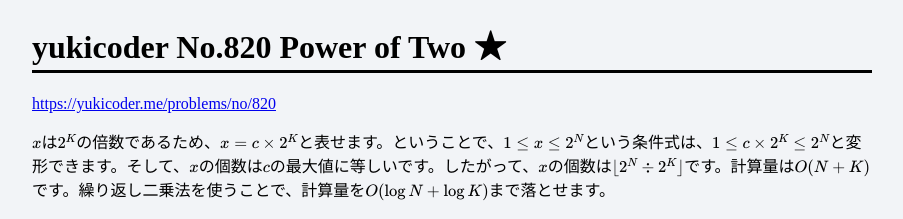
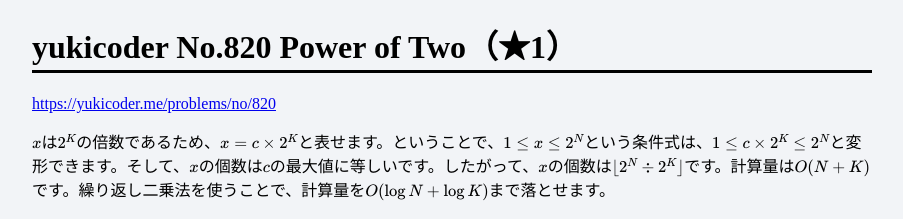
Before and after one commit to penguinshunya/penguinshunya.github.io, a Jekyll site: the page memo/yukicoder/820.html, which Jekyll copies as it is, in a window 1280 px wide. Shown: the top 219 px of the page, without its empty margins (188-1091 px from the left). Built offline with Jekyll 4.4.1, drawn with Linux system fonts in a browser that asks for light colours; formulas are drawn with MathJax 3.

Commit message:
Update 820.html

```diff
--- a/memo/yukicoder/820.html
+++ b/memo/yukicoder/820.html
@@ -70,7 +70,7 @@
 </Head>
 <body>
 <div id="container">
-<h1>yukicoder No.820 Power of Two ★</h1>
+<h1>yukicoder No.820 Power of Two（★1）</h1>
 <a target="_blank" href="https://yukicoder.me/problems/no/820">https://yukicoder.me/problems/no/820</a>
 <p>$x$は$2^K$の倍数であるため、$x = c \times 2^K$と表せます。ということで、$1 \le x \le 2^N$という条件式は、$1 \le c \times 2^K \le 2^N$と変形できます。そして、$x$の個数は$c$の最大値に等しいです。したがって、$x$の個数は$\lfloor 2^N \div 2^K \rfloor$です。計算量は$O(N + K)$です。繰り返し二乗法を使うことで、計算量を$O(\log N + \log K)$まで落とせます。</p>
 <h2>提出コード</h2>
```
